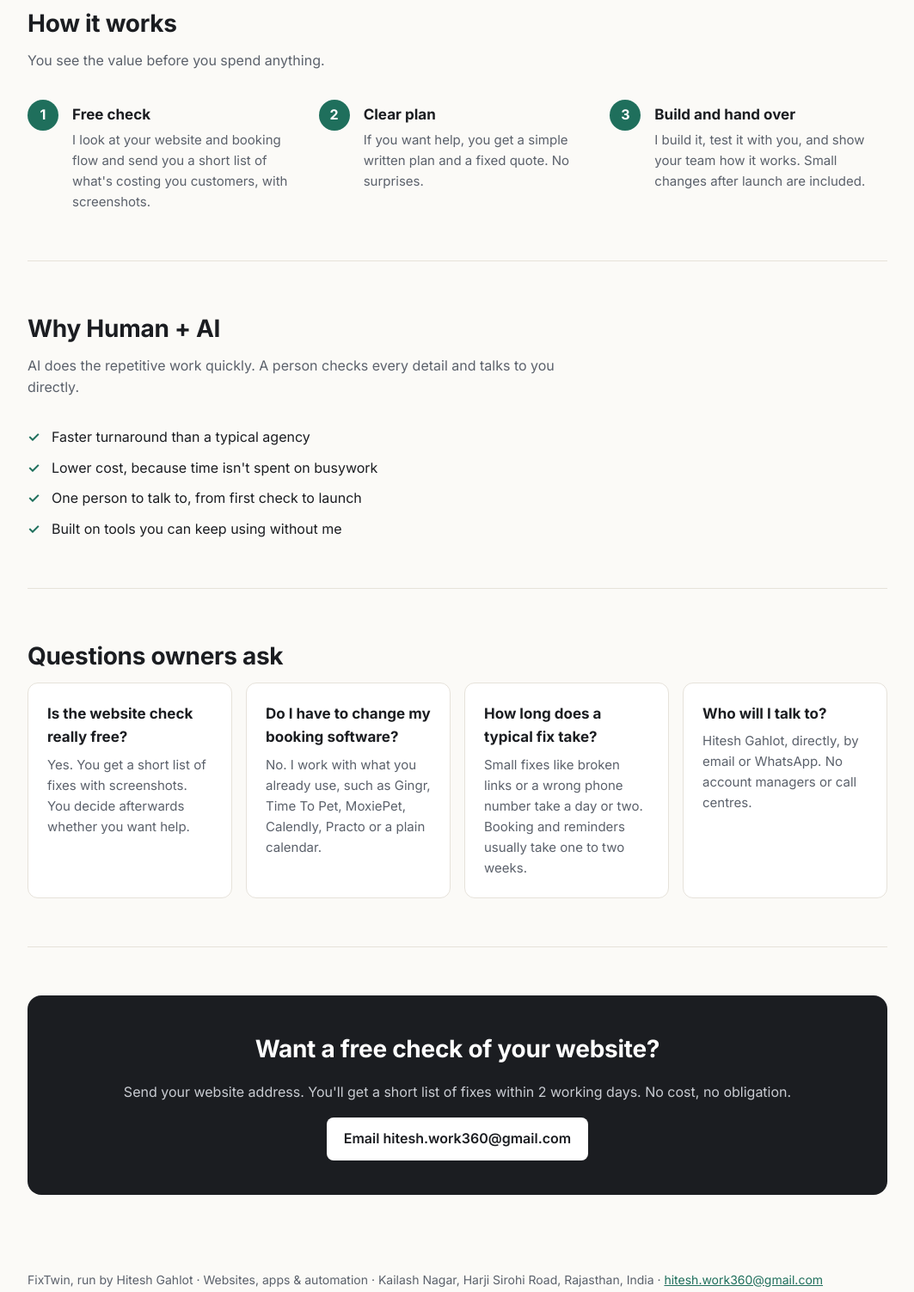
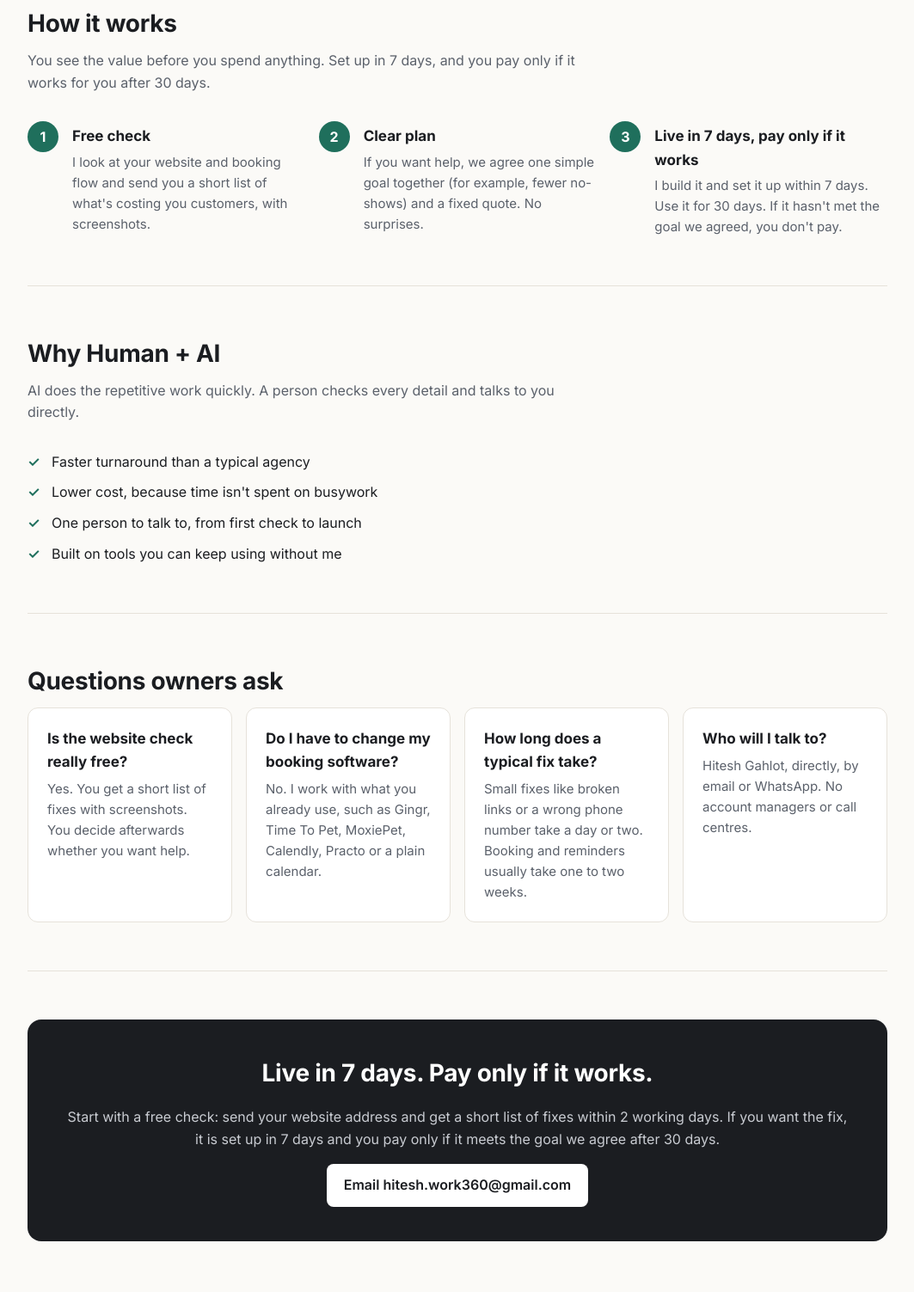
Before and after one commit to hiteshwork360-web/websites-by-hitesh, a plain HTML site: page index.html in a window 1280 px wide. Shown: the part 1680-3183 px from the top of the page at 86% size, without its empty margins (108-1171 px from the left). Drawn offline with Linux system fonts and the light colour scheme.

Commit message:
Add the 7-day setup, pay-only-if-it-works offer
Co-Authored-By: Claude Opus 5.5 <noreply@anthropic.com>
Claude-Session: https://claude.ai/code/session_01FmEr55jJAjpvcwmeTyQpWf

```diff
--- a/index.html
+++ b/index.html
@@ -84,11 +84,11 @@ footer{padding:32px 0;color:var(--muted);font-size:14px}
 
 <section id="how">
   <h2>How it works</h2>
-  <p class="lead">You see the value before you spend anything.</p>
+  <p class="lead">You see the value before you spend anything. Set up in 7 days, and you pay only if it works for you after 30 days.</p>
   <div class="steps">
     <div class="step"><h3>Free check</h3><p>I look at your website and booking flow and send you a short list of what's costing you customers, with screenshots.</p></div>
-    <div class="step"><h3>Clear plan</h3><p>If you want help, you get a simple written plan and a fixed quote. No surprises.</p></div>
-    <div class="step"><h3>Build and hand over</h3><p>I build it, test it with you, and show your team how it works. Small changes after launch are included.</p></div>
+    <div class="step"><h3>Clear plan</h3><p>If you want help, we agree one simple goal together (for example, fewer no-shows) and a fixed quote. No surprises.</p></div>
+    <div class="step"><h3>Live in 7 days, pay only if it works</h3><p>I build it and set it up within 7 days. Use it for 30 days. If it hasn't met the goal we agreed, you don't pay.</p></div>
   </div>
 </section>
 
@@ -115,8 +115,8 @@ footer{padding:32px 0;color:var(--muted);font-size:14px}
 
 <section>
   <div class="cta">
-    <h2>Want a free check of your website?</h2>
-    <p>Send your website address. You'll get a short list of fixes within 2 working days. No cost, no obligation.</p>
+    <h2>Live in 7 days. Pay only if it works.</h2>
+    <p>Start with a free check: send your website address and get a short list of fixes within 2 working days. If you want the fix, it is set up in 7 days and you pay only if it meets the goal we agree after 30 days.</p>
     <a class="btn" href="mailto:hitesh.work360@gmail.com?subject=Free%20website%20check">Email hitesh.work360@gmail.com</a>
   </div>
 </section>
```
Also changed, not shown: llms.txt.
